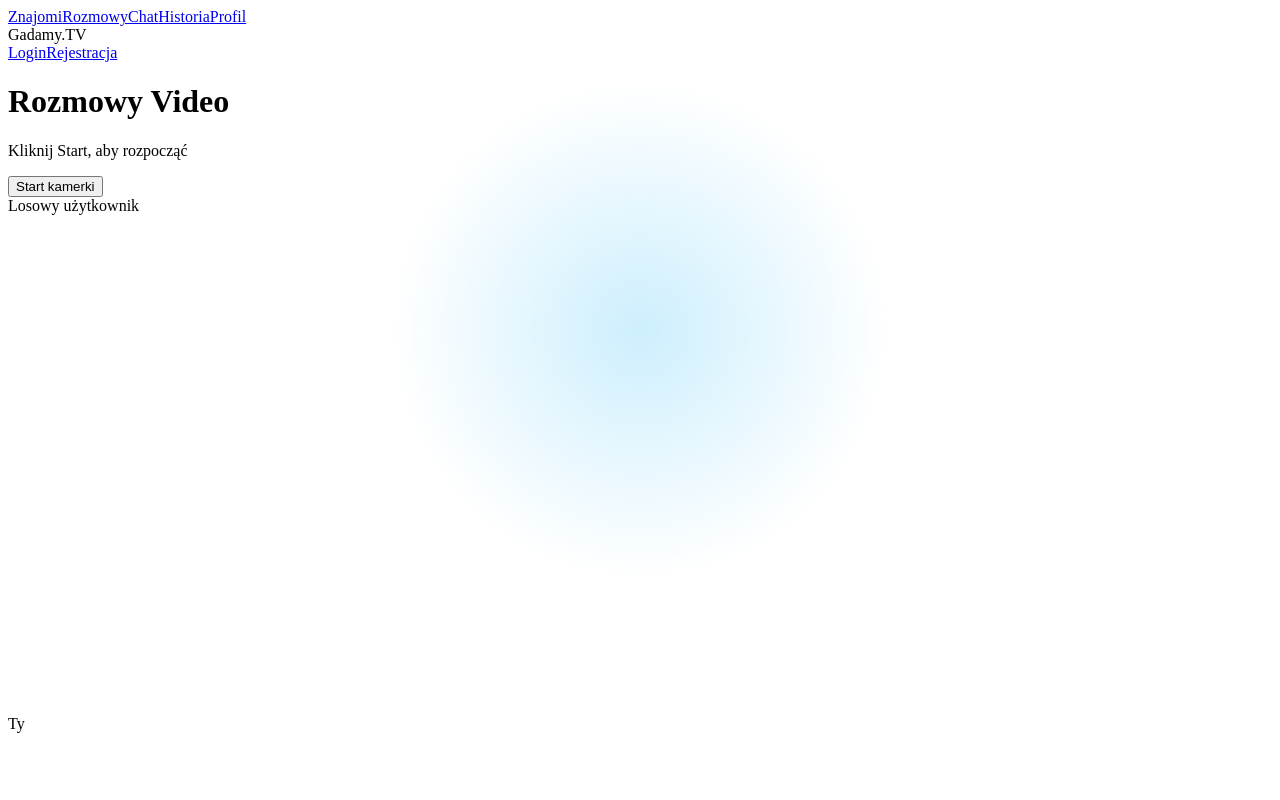
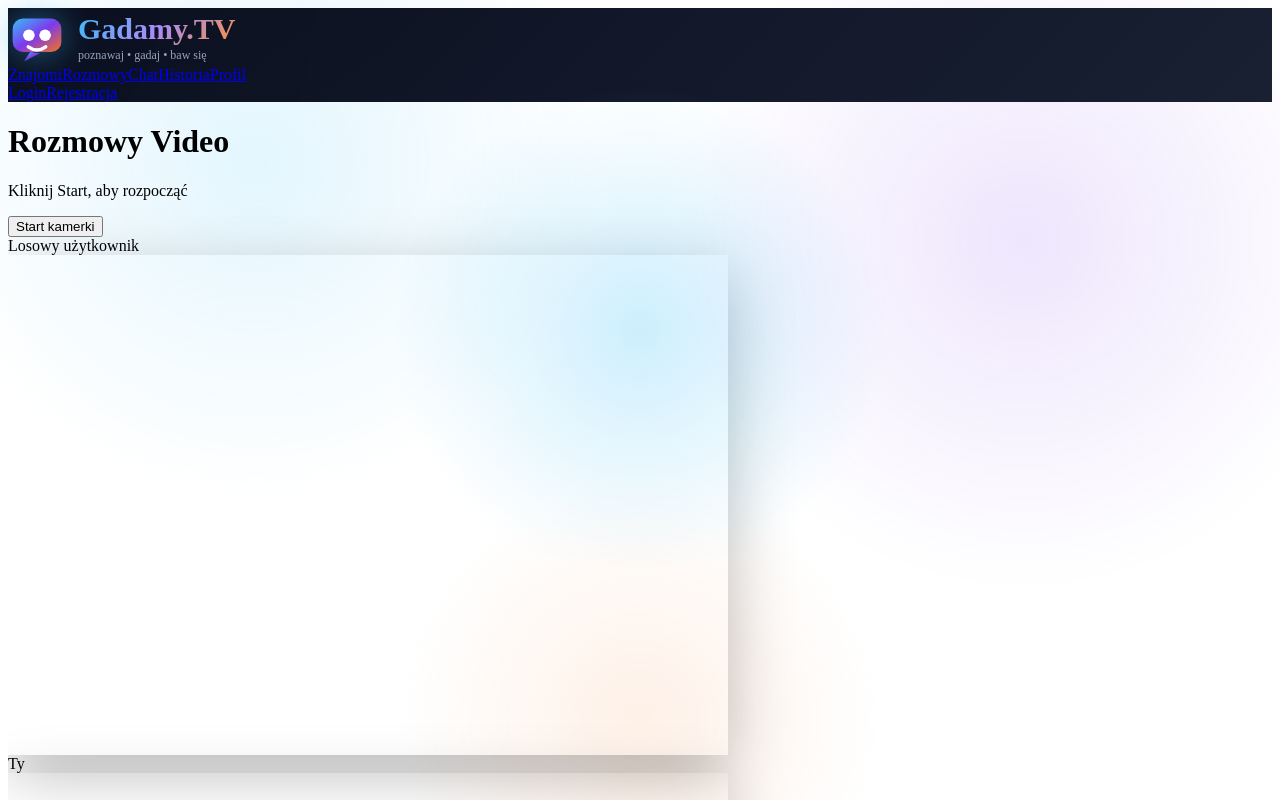
Before and after one commit to marcelulbrych7-alt/GadamyTv, a React (Vite) app in the folder client/: page / in a window 1280 px wide. Shown: the top 800 px of the page. Built offline with nearby package versions, Linux system fonts and the light colour scheme.

Commit message:
add logo and graphics

```diff
--- /dev/null
+++ b/client/src/components/Logo.jsx
@@ -0,0 +1,49 @@
+function Logo() {
+  return (
+    <div className="brandLogo">
+      <div className="logoIcon">
+        <svg viewBox="0 0 100 100">
+          <defs>
+            <linearGradient id="g" x1="0" x2="1" y1="0" y2="1">
+              <stop offset="0%" stopColor="#38bdf8" />
+              <stop offset="50%" stopColor="#7c3aed" />
+              <stop offset="100%" stopColor="#f97316" />
+            </linearGradient>
+          </defs>
+
+          <rect
+            x="8"
+            y="18"
+            width="84"
+            height="58"
+            rx="18"
+            fill="url(#g)"
+          />
+
+          <circle cx="36" cy="47" r="10" fill="white" />
+          <circle cx="64" cy="47" r="10" fill="white" />
+
+          <path
+            d="M35 67 Q50 78 65 67"
+            stroke="white"
+            strokeWidth="6"
+            strokeLinecap="round"
+            fill="none"
+          />
+
+          <path
+            d="M38 76 L28 92 L55 78"
+            fill="url(#g)"
+          />
+        </svg>
+      </div>
+
+      <div>
+        <div className="logoText">Gadamy.TV</div>
+        <div className="logoSub">poznawaj • gadaj • baw się</div>
+      </div>
+    </div>
+  );
+}
+
+export default Logo;
--- a/client/src/components/Navbar.jsx
+++ b/client/src/components/Navbar.jsx
@@ -1,4 +1,5 @@
 import { Link, useNavigate } from "react-router-dom";
+import Logo from "./Logo";
 
 function Navbar() {
   const navigate = useNavigate();
@@ -24,6 +25,8 @@ function Navbar() {
 
   return (
     <div className="navbar">
+      <Logo />
+
       <div className="navLinks">
         <Link to="/znajomi">Znajomi</Link>
         <Link to="/">Rozmowy</Link>
@@ -33,8 +36,6 @@ function Navbar() {
 
         {canSeeAdmin && <Link to="/admin">Admin</Link>}
       </div>
-
-      <div className="logo">Gadamy.TV</div>
 
       <div className="authButtons">
         {user ? (
--- a/client/src/index.css
+++ b/client/src/index.css
@@ -126,3 +126,59 @@
     text-align: center;
   }
 }
+.brandLogo {
+  display: flex;
+  align-items: center;
+  gap: 12px;
+}
+
+.logoIcon {
+  width: 58px;
+  height: 58px;
+  filter: drop-shadow(0 0 16px rgba(56,189,248,0.45));
+}
+
+.logoIcon svg {
+  width: 100%;
+  height: 100%;
+}
+
+.logoText {
+  font-size: 30px;
+  font-weight: 900;
+  background: linear-gradient(135deg, #38bdf8, #a78bfa, #fb923c);
+  -webkit-background-clip: text;
+  color: transparent;
+}
+
+.logoSub {
+  font-size: 12px;
+  color: #94a3b8;
+  margin-top: 2px;
+}
+
+.page::before {
+  content: "";
+  position: fixed;
+  inset: 0;
+  background:
+    radial-gradient(circle at 20% 20%, rgba(56,189,248,0.14), transparent 28%),
+    radial-gradient(circle at 80% 30%, rgba(124,58,237,0.13), transparent 30%),
+    radial-gradient(circle at 50% 90%, rgba(249,115,22,0.10), transparent 25%);
+  pointer-events: none;
+  z-index: -1;
+}
+
+.card,
+.authBox,
+.videoBox,
+.leftPanel,
+.friendList {
+  box-shadow: 0 20px 60px rgba(0,0,0,0.25);
+}
+
+.navbar {
+  background:
+    linear-gradient(135deg, rgba(2,6,23,0.96), rgba(15,23,42,0.96)),
+    radial-gradient(circle at top left, rgba(56,189,248,0.25), transparent 30%);
+}
```
Also changed, not shown: 1 other file (tests, documents, lock files or other folders).
